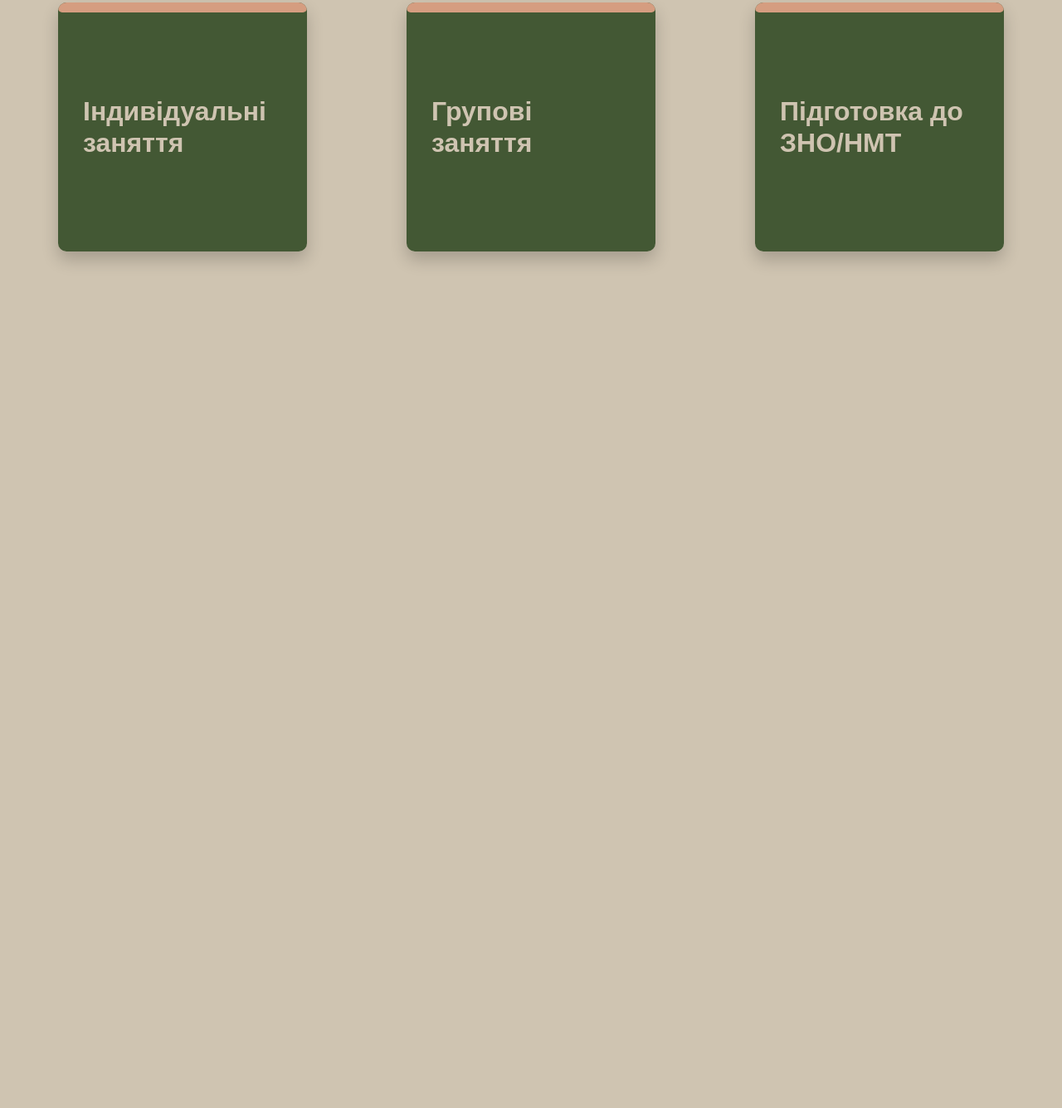
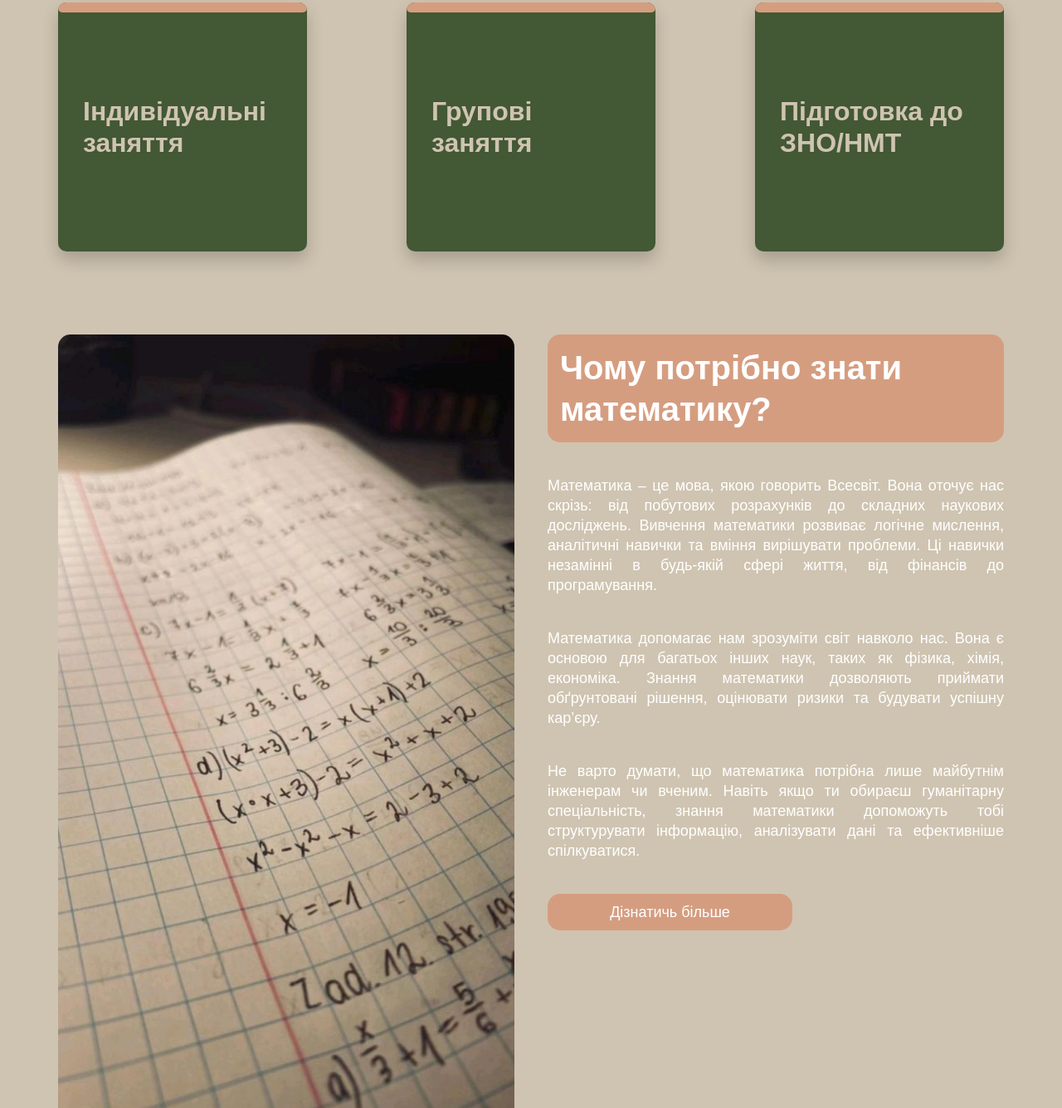
Before and after one commit to alex-94-k/Numerica, a website: page src/index.html in a window 1280 px wide. Shown: the part 1022-2357 px from the top of the page at 83% size. Before the commit the page ends 1375 px from the top, so only its background shows below. Drawn offline with Linux system fonts and the light colour scheme; a web font is replaced by a local one.

Commit message:
Math is done

```diff
--- a/src/index.html
+++ b/src/index.html
@@ -108,6 +108,35 @@
         </div>
     </section>
 
+    <!-- Math -->
+
+    <section class="math">
+        <div class="math__container container">
+            <div class="math__img">
+                <img src="img/math.jpeg" alt="math">
+            </div>
+            <div class="math__descr">
+                <h2 class="math__title fz40">Чому потрібно знати математику?</h2>
+                <div class="math__text">
+                    <p class="fz18">
+                        Математика – це мова, якою говорить Всесвіт. Вона оточує нас скрізь: від побутових розрахунків до складних наукових досліджень. Вивчення математики розвиває логічне мислення, аналітичні навички та вміння вирішувати проблеми. Ці навички незамінні в будь-якій сфері життя, від фінансів до програмування.
+                    </p>
+                </div>
+                <div class="math__text">
+                    <p class="fz18">
+                        Математика допомагає нам зрозуміти світ навколо нас. Вона є основою для багатьох інших наук, таких як фізика, хімія, економіка. Знання математики дозволяють приймати обґрунтовані рішення, оцінювати ризики та будувати успішну кар’єру.
+                    </p>
+                </div>
+                <div class="math__text">
+                    <p class="fz18">
+                        Не варто думати, що математика потрібна лише майбутнім інженерам чи вченим. Навіть якщо ти обираєш гуманітарну спеціальність, знання математики допоможуть тобі структурувати інформацію, аналізувати дані та ефективніше спілкуватися.
+                    </p>
+                </div>
+                <a href="#" class="math__btn btn fz18">Дізнатичь більше</a>
+            </div>
+        </div>
+    </section>
+
     <script src="js/main.js"></script>
 </body>
 </html>
--- /dev/null
+++ b/src/sass/blocks/_math.scss
@@ -0,0 +1,31 @@
+.math {
+    padding-bottom: 50px;
+    &__container {
+        padding: 50px 0 50px 0;
+        display: grid;
+        grid-template: 1fr / repeat(2, 1fr);
+        gap: 40px;
+    }
+    &__img {
+        border-radius: 15px;
+        overflow: hidden;
+    }
+    &__title {
+        color: #fff;
+        background-color: $button-color;
+        padding: 15px;
+        border-radius: 15px;
+    }
+    &__descr {
+        display: flex;
+        flex-direction: column;
+        gap: 40px;
+    }
+    &__text {
+        color: #fff;
+        text-align: justify;
+    }
+    &__btn {
+        width: 50%;
+    }
+}
--- a/src/sass/blocks/_media.scss
+++ b/src/sass/blocks/_media.scss
@@ -58,7 +58,14 @@
     }
     .types {
         &__layout {
-            padding: 0 5px 0 5px;
+            display: grid;
+            grid-template: repeat(2, 1fr) / repeat(2, 1fr);
+            gap: 40px;
+        }
+    }
+    .card {
+        &__container {
+            margin: 0 auto;
         }
     }
 }
@@ -161,6 +168,11 @@
             margin: 0 auto;
         }
     }
+    .math {
+        &__container {
+            gap: 20px;
+        }
+    }
 }
 
 @media (max-width: 576px) {
@@ -182,6 +194,18 @@
             display: flex;
             flex-direction: column;
             gap: 40px;
+        }
+    }
+    .math {
+        &__container {
+            display: flex;
+            flex-direction: column-reverse;
+        }
+        &__descr {
+            padding: 0 20px 0 20px;
+        }
+        &__img {
+            display: none;
         }
     }
 }
--- a/src/sass/blocks/_types.scss
+++ b/src/sass/blocks/_types.scss
@@ -5,16 +5,6 @@
         display: flex;
         flex-direction: column;
         gap: 50px;
-    }
-    &__title {
-        z-index: 20;
-        position: absolute;
-        left: 50%;
-        transform: translateX(-50%);
-        top: -30px;
-        background-color: $button-color;
-        padding: 5px;
-        border-radius: 15px;
     }
     &__layout {
         margin-top: 75px;
--- a/src/sass/style.scss
+++ b/src/sass/style.scss
@@ -23,8 +23,15 @@ a {
 }
 
 .title {
-    margin: 0 auto;
     color: #fff;
+    z-index: 20;
+    position: absolute;
+    left: 50%;
+    transform: translateX(-50%);
+    top: -30px;
+    background-color: $button-color;
+    padding: 15px;
+    border-radius: 15px;
 }
 
 .container {
@@ -41,6 +48,7 @@ img {
 .btn {
     padding: 10px;
     background-color: $button-color;
+    color: #fff;
     outline: none;
     border: none;
     border-radius: 15px;
@@ -57,4 +65,5 @@ img {
 @import 'blocks/header';
 @import 'blocks/showcase';
 @import 'blocks/types';
+@import 'blocks/math';
 @import 'blocks/media';
```
Also changed, not shown: dist/css/style.min.css, dist/img/math.jpeg (added), dist/img/mathBack.png (added), dist/index.html, src/css/style.min.css, src/img/math.jpeg (added).
